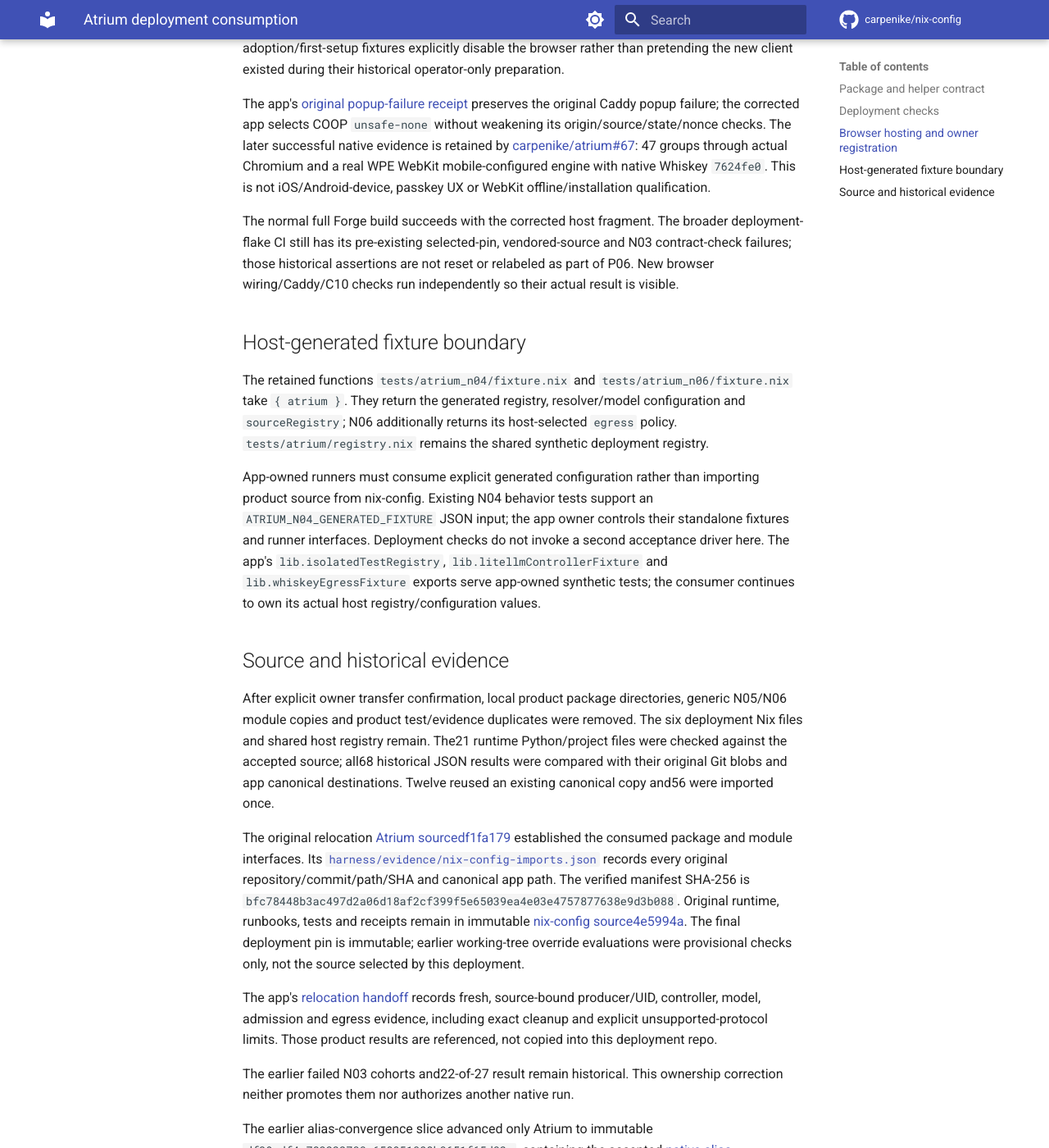
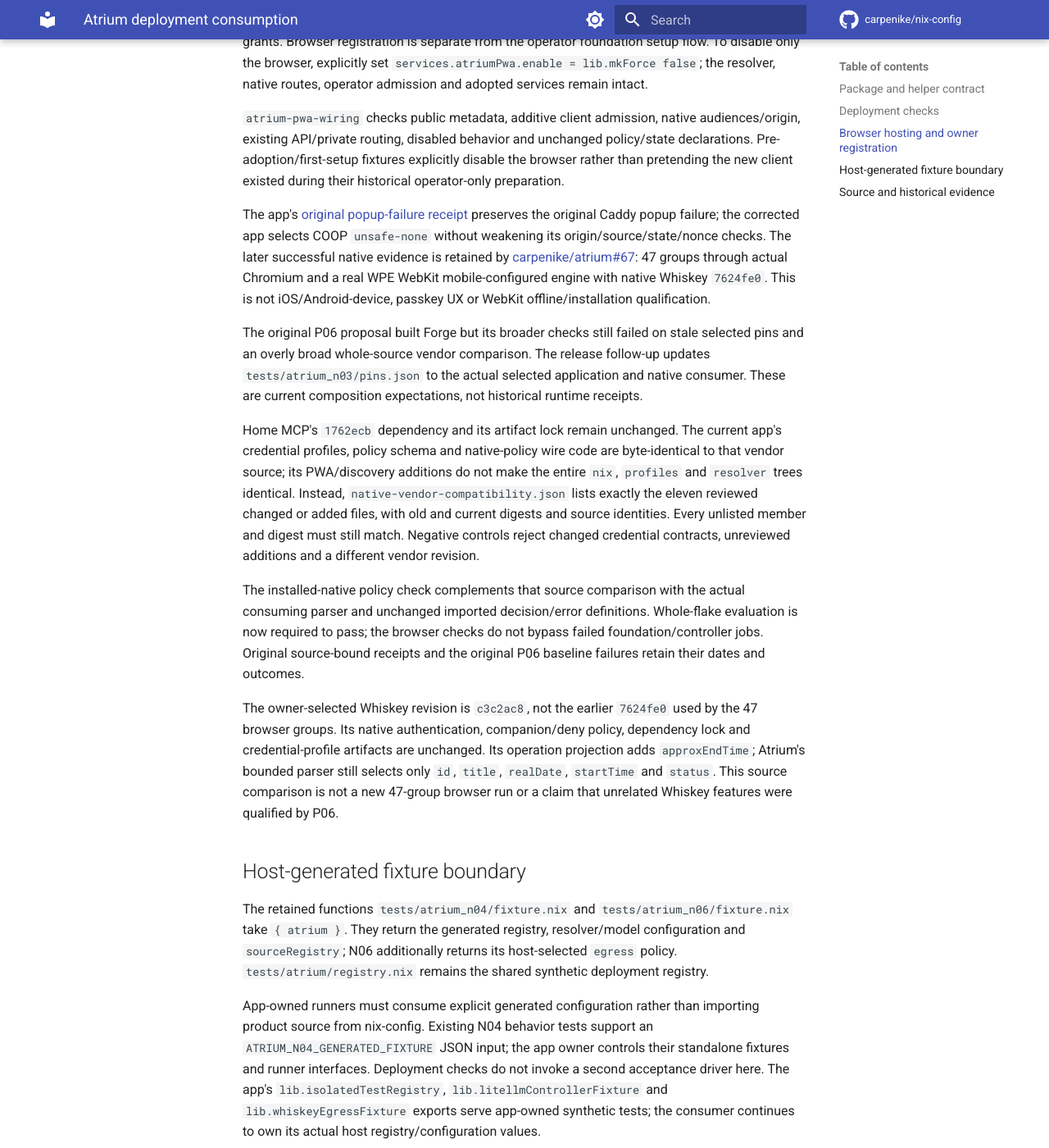
Before and after one commit to carpenike/nix-config, an MkDocs documentation site: the page built from docs/services/atrium-deployment.md, in a window 1280 px wide and 1400 px high, scrolled down 3312 px. Shown: the whole window at 82% size. Built offline with MkDocs 1.6.1 and Material for MkDocs 9.7.7, drawn with Linux system fonts in a browser that asks for light colours; comment, search, counter and statistics services are not loaded; some of the changed text lies outside the part shown.

Commit message:
fix: reconcile current browser deployment source contracts
Refresh composition pins without changing vendor artifacts or historical receipts. Require the exact reviewed PWA/discovery source delta, reject unreviewed drift, and qualify the current generated policy with the installed native reader and unchanged shared decision definitions.

Co-authored-by: Copilot <223556219+Copilot@users.noreply.github.com>

Copilot-Session: e69d7724-2617-4d5a-832a-fd60d9aebf5d

```diff
--- a/docs/services/atrium-deployment.md
+++ b/docs/services/atrium-deployment.md
@@ -48,6 +48,11 @@ The following Nix checks test consumption and host wiring, not product behavior:
   settings-path references, including disabled-by-default configuration.
 * `atrium-n06-units` checks namespace/path selection and service composition,
   including explicit capability resets and rejected stronger overrides.
+* `atrium-forge-native-policy-compatibility` loads the current generated Forge
+  policy through the installed Home MCP package's retained vendored parser.
+  It checks all five native view bindings, six refusal/recovery cases, and the
+  unchanged imported `Decision`/`PolicyDenied` definitions. It does not perform
+  native authentication or replace the application's permit/deny suite.
 
 The Forge foundation is covered by `atrium-forge-preparation`,
 `atrium-forge-caddy`, and `atrium-identity-bootstrap`. These distinguish missing
@@ -134,11 +139,34 @@ through actual Chromium and a real WPE WebKit mobile-configured engine with
 native Whiskey `7624fe0`. This is not iOS/Android-device, passkey UX or WebKit
 offline/installation qualification.
 
-The normal full Forge build succeeds with the corrected host fragment.
-The broader deployment-flake CI still has its pre-existing selected-pin,
-vendored-source and N03 contract-check failures; those historical assertions
-are not reset or relabeled as part of P06. New browser wiring/Caddy/C10
-checks run independently so their actual result is visible.
+The original P06 proposal built Forge but its broader checks still failed on
+stale selected pins and an overly broad whole-source vendor comparison. The
+release follow-up updates `tests/atrium_n03/pins.json` to the actual selected
+application and native consumer. These are current composition expectations,
+not historical runtime receipts.
+
+Home MCP's `1762ecb` dependency and its artifact lock remain unchanged. The
+current app's credential profiles, policy schema and native-policy wire code
+are byte-identical to that vendor source; its PWA/discovery additions do not
+make the entire `nix`, `profiles` and `resolver` trees identical. Instead,
+`native-vendor-compatibility.json` lists exactly the eleven reviewed changed or
+added files, with old and current digests and source identities. Every unlisted
+member and digest must still match. Negative controls reject changed credential
+contracts, unreviewed additions and a different vendor revision.
+
+The installed-native policy check complements that source comparison with the
+actual consuming parser and unchanged imported decision/error definitions.
+Whole-flake evaluation is now required to pass; the browser checks do not
+bypass failed foundation/controller jobs. Original source-bound receipts and
+the original P06 baseline failures retain their dates and outcomes.
+
+The owner-selected Whiskey revision is `c3c2ac8`, not the earlier `7624fe0` used
+by the 47 browser groups. Its native authentication, companion/deny policy,
+dependency lock and credential-profile artifacts are unchanged. Its operation
+projection adds `approxEndTime`; Atrium's bounded parser still selects only
+`id`, `title`, `realDate`, `startTime` and `status`. This source comparison is
+not a new 47-group browser run or a claim that unrelated Whiskey features were
+qualified by P06.
 
 ## Host-generated fixture boundary
 
```
Also changed, not shown: 7 other files.
